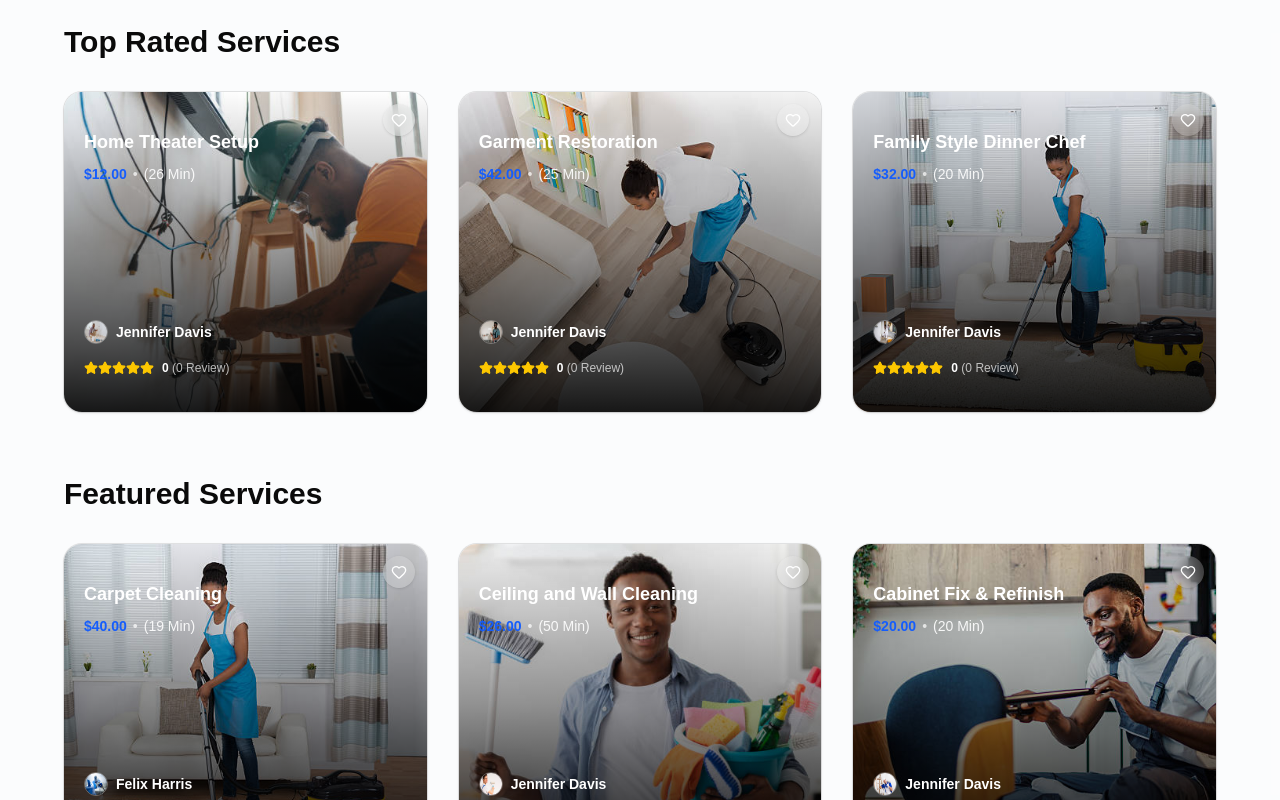
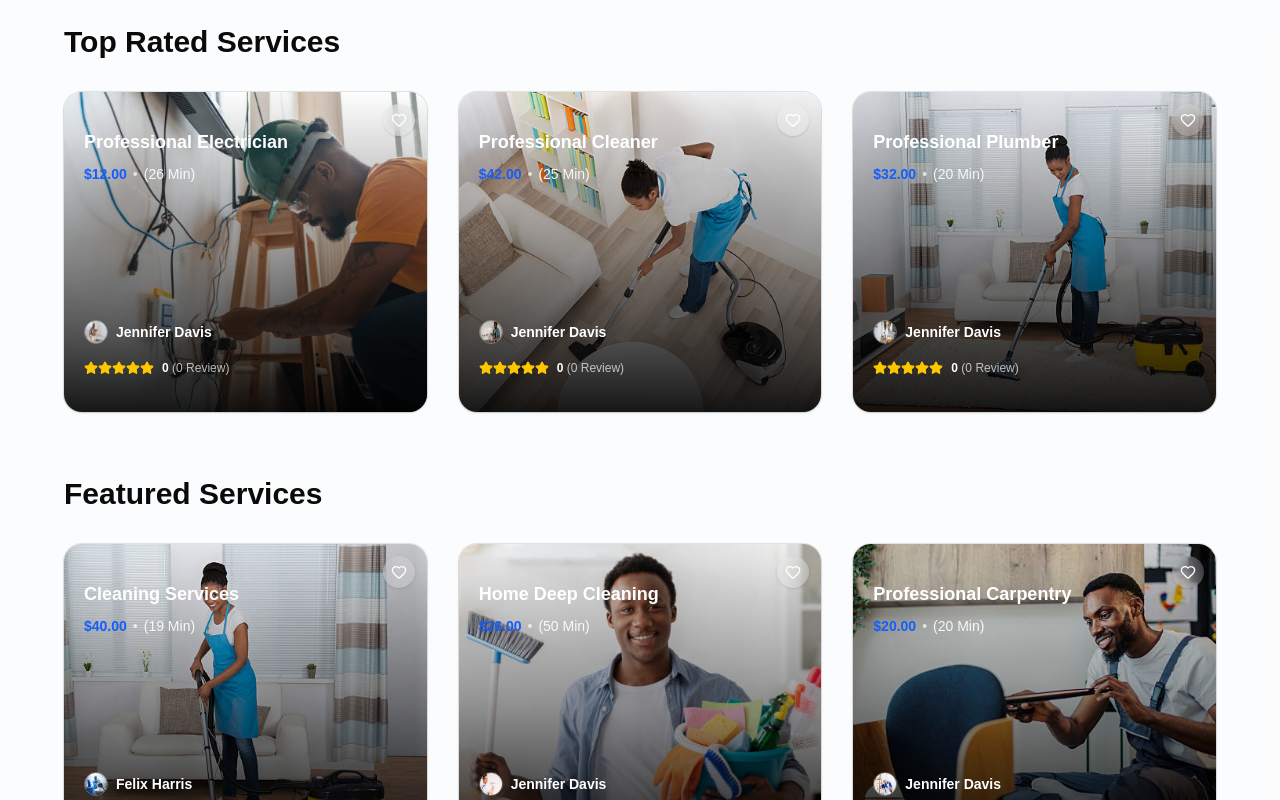
Before and after one commit to Elinez19/skilled4u, a React (Vite) app: page / in a window 1280 px wide. Shown: the part 2000-2800 px from the top of the page. Built offline with nearby package versions, Linux system fonts and the light colour scheme.

Commit message:
feat: implement responsive Navbar component and export site data configurations

```diff
--- a/src/components/layout/Navbar.tsx
+++ b/src/components/layout/Navbar.tsx
@@ -1,5 +1,6 @@
 import { Button } from "@/components/ui/button";
 import { Menu } from "lucide-react";
+
 import {
   Sheet,
   SheetContent,
@@ -7,12 +8,13 @@ import {
   SheetTitle,
 } from "@/components/ui/sheet";
 import { navLinks } from "@/data";
+import { Link } from "react-router";
 
 export function Navbar() {
   return (
     <header className="sticky top-0 z-50 w-full bg-white border-b border-gray-100">
       <div className="container mx-auto px-6 sm:px-10 lg:px-16 max-w-7xl h-20 flex items-center justify-between">
-        <div className="flex items-center gap-2">
+        <Link to="/" className="flex items-center gap-2">
           {/* Logo Placeholder */}
           <div className="w-8 h-8 rounded-lg bg-primary flex items-center justify-center text-primary-foreground font-bold text-xl">
             S
@@ -20,7 +22,7 @@ export function Navbar() {
           <span className="font-bold text-xl tracking-tight text-foreground">
             Skilled<span className="text-primary">4U</span>
           </span>
-        </div>
+        </Link>
 
         {/* Desktop Navigation */}
         <nav className="hidden md:flex items-center gap-8 font-medium text-sm text-muted-foreground">
--- a/src/data/index.tsx
+++ b/src/data/index.tsx
@@ -48,7 +48,7 @@ export const categories = [
 export const topRated = [
   {
     image: imgElec1,
-    title: "Home Theater Setup",
+    title: "Professional Electrician",
     price: "$12.00",
     duration: "26 Min",
     avatar: avatar1,
@@ -58,7 +58,7 @@ export const topRated = [
   },
   {
     image: imgClean2,
-    title: "Garment Restoration",
+    title: "Professional Cleaner",
     price: "$42.00",
     duration: "25 Min",
     avatar: avatar2,
@@ -68,7 +68,7 @@ export const topRated = [
   },
   {
     image: imgClean3,
-    title: "Family Style Dinner Chef",
+    title: "Professional Plumber",
     price: "$32.00",
     duration: "20 Min",
     avatar: avatar3,
@@ -81,7 +81,7 @@ export const topRated = [
 export const featured = [
   {
     image: imgClean4,
-    title: "Carpet Cleaning",
+    title: "Cleaning Services",
     price: "$40.00",
     duration: "19 Min",
     avatar: avatar4,
@@ -91,7 +91,7 @@ export const featured = [
   },
   {
     image: imgClean5,
-    title: "Ceiling and Wall Cleaning",
+    title: "Home Deep Cleaning",
     price: "$26.00",
     duration: "50 Min",
     avatar: avatar5,
@@ -101,7 +101,7 @@ export const featured = [
   },
   {
     image: imgCarp1,
-    title: "Cabinet Fix & Refinish",
+    title: "Professional Carpentry",
     price: "$20.00",
     duration: "20 Min",
     avatar: avatar6,
@@ -119,8 +119,8 @@ export const servicesList = [
   },
   {
     icon: <Zap className="w-6 h-6 text-primary" />,
-    title: "Electrical Works",
-    description: "Safe and reliable electrical installations and troubleshooting.",
+    title: "Professional Carpentry",
+    description: "Safe and reliable carpentry services and installations.",
   },
   {
     icon: <Droplets className="w-6 h-6 text-primary" />,
@@ -180,9 +180,9 @@ export const costEstimates = [
   },
   {
     image: imgCarp2,
-    title: "Truck Hire and Rental",
+    title: "Professional Carpentry",
     priceRange: "₦100,000 - ₦150,000",
-    condition: "(for medium trucks moving between states)",
+    condition: "(for basic carpentry services)",
     link: "#",
   },
   {
@@ -194,37 +194,37 @@ export const costEstimates = [
   },
   {
     image: imgPainter1,
-    title: "Swimming Pool Construction",
+    title: "Painting and Decorating",
     priceRange: "₦1,500,000 - ₦3,000,000",
-    condition: "for basic types",
+    condition: "for basic painting services",
     link: "#",
   },
   {
     image: imgHair,
-    title: "Printing Press Service",
+    title: "HairStylist And MakeUp Artiste",
     priceRange: "₦10,000 - ₦50,000",
-    condition: "(for flyers, brochures and similar documents)",
+    condition: "for basic hair styling and makeup",
     link: "#",
   },
   {
     image: imgClean7,
-    title: "Ushering Services",
+    title: "Professional Cleaning",
     priceRange: "₦10,000 - ₦20,000",
-    condition: "(for weddings in cities like Lagos)",
+    condition: "for basic cleaning services",
     link: "#",
   },
   {
     image: imgElec2,
-    title: "Phone Repair",
+    title: "Electronics Repair",
     priceRange: "₦10,000 - ₦20,000",
-    condition: "(for most basic repairs)",
+    condition: "for basic electronics repair",
     link: "#",
   },
   {
     image: imgHair1,
-    title: "Swedish Massage",
+    title: "Hair Styling and Makeup Artiste",
     priceRange: "₦15,000 - ₦40,000",
-    condition: "(for a 60-minute massage)",
+    condition: "for basic hair styling and makeup",
     link: "#",
   },
 ];
```
